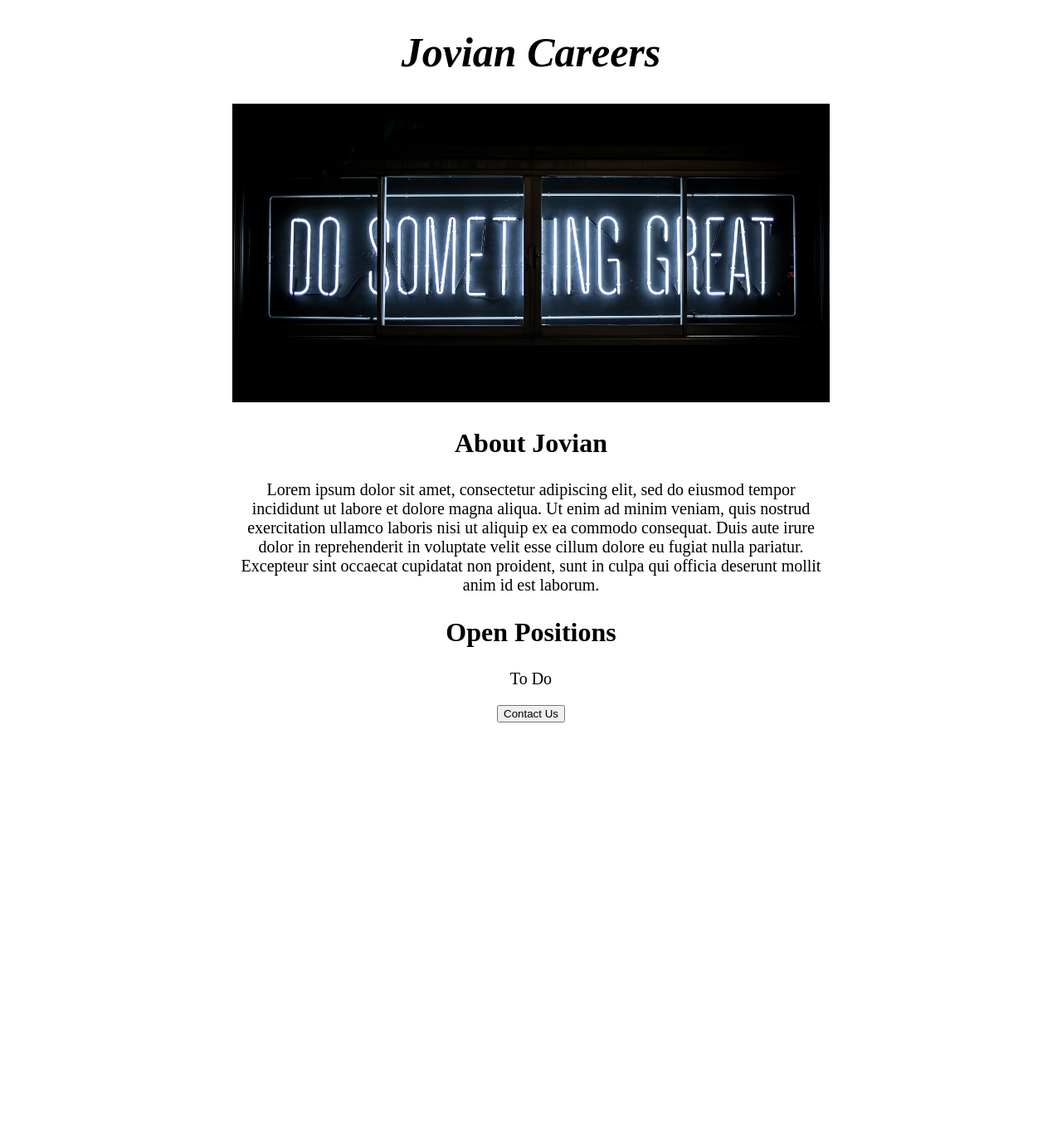
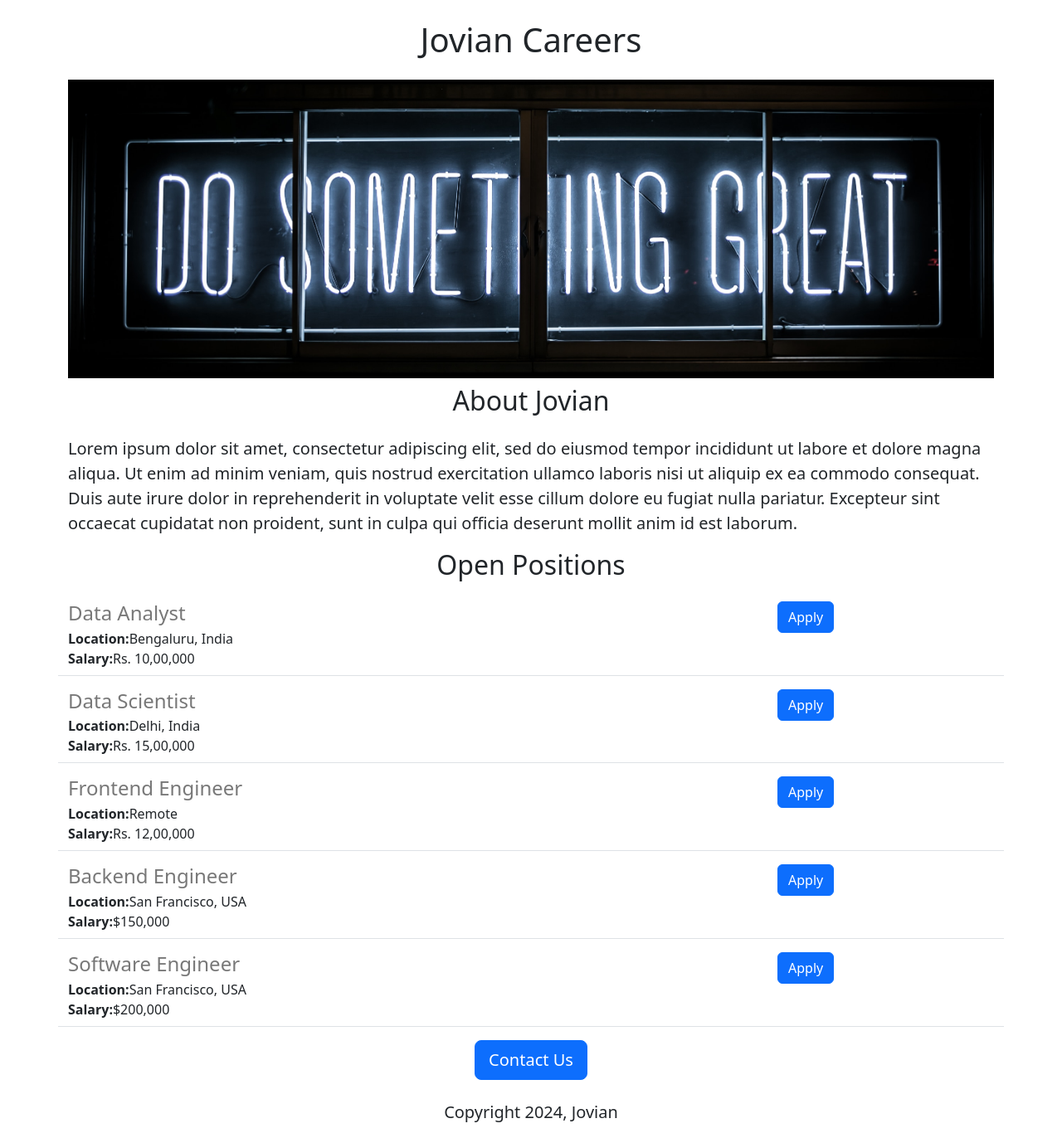
Before and after one commit to KEEPlagat/Jovian-Careers-2024_v2, a Flask app: page / in a window 1280 px wide. Shown: the whole page at 83% size. Before the commit the page ends 871 px from the top, so only its background shows below. Run offline with Flask 3, Linux system fonts and the light colour scheme.

Commit message:
Added boostrap and dynamic jobs

```diff
--- a/app.py
+++ b/app.py
@@ -1,11 +1,48 @@
-from flask import Flask, render_template, request, redirect, url_for
+from flask import Flask, render_template, request, redirect, url_for, jsonify
 
 app = Flask(__name__)
+
+JOBS = [
+  {
+    'id': 1,
+    'title': 'Data Analyst',
+    'location': 'Bengaluru, India',
+    'salary': 'Rs. 10,00,000'
+  },
+  {
+    'id': 2,
+    'title': 'Data Scientist',
+    'location': 'Delhi, India',
+    'salary': 'Rs. 15,00,000'
+  },
+  {
+    'id': 3,
+    'title': 'Frontend Engineer',
+    'location': 'Remote',
+    'salary': 'Rs. 12,00,000'
+  },
+  {
+    'id': 4,
+    'title': 'Backend Engineer',
+    'location': 'San Francisco, USA',
+    'salary': '$150,000'
+  },
+  {
+    'id': 5,
+    'title': 'Software Engineer',
+    'location': 'San Francisco, USA',
+    'salary': '$200,000'
+  }
+]
 
 
 @app.route('/')
 def index():
-  return render_template("home.html")
+  return render_template("home.html", jobs=JOBS)
+
+@app.route('/api/jobs/')
+def list_jobs():
+  return jsonify(JOBS)
 
 
 if __name__ == '__main__':
--- a/templates/home.html
+++ b/templates/home.html
@@ -4,46 +4,48 @@
     <meta charset="UTF-8">
     <meta name="viewport" content="width=device-width, initial-scale=1.0">
     <meta http-equiv="X-UA-Compatible" content="ie=edge">
-  <style>
-    h1{
-      text-align: center;
-      font-size: 50px;
-      font-style: italic;
-      font-family: 'Times New Roman', Times, serif;
-    }
-    #banner {
-      width: 100%;
-      height: 360px;
-      object-fit: cover;
-    }
-    h2 {
-      font-size: 32px;
-      font-family: 'Times New Roman', Times, serif;
-      text-align: center;
-    }
-    .bodytext  {
-      font-size: 20px;
-      font-family: 'Times New Roman', Times, serif;
-      text-align: center;
-    }
-    #container {
-      max-width: 720px;
-      margin: 0 auto;
-    }
-  </style>
+
     <title>Document</title>
-    <link rel="stylesheet"
+   <link href="https://cdn.jsdelivr.net/npm/bootstrap@5.3.2/dist/css/bootstrap.min.css" rel="stylesheet" integrity="sha384-T3c6CoIi6uLrA9TneNEoa7RxnatzjcDSCmG1MXxSR1GAsXEV/Dwwykc2MPK8M2HN" crossorigin="anonymous">
+    <style>
+      #banner{
+        width: 100%;
+        height: 360px;
+        object-fit: cover;
+      }
+    </style>
 </head>
       <body>
-        <div id="container">
-      <h1>Jovian Careers</h1>
-        <img id="banner" src="https://6b99be3a-2b33-45e2-942b-5af83f417432-00-280cos7s5y4mi.riker.replit.dev/static/banner.jpg">
-      <h2>About Jovian </h2>
-        <p class="bodytext">Lorem ipsum dolor sit amet, consectetur adipiscing elit, sed do eiusmod tempor incididunt ut labore et dolore magna aliqua. Ut enim ad minim veniam, quis nostrud exercitation ullamco laboris nisi ut aliquip ex ea commodo consequat. Duis aute irure dolor in reprehenderit in voluptate velit esse cillum dolore eu fugiat nulla pariatur. Excepteur sint occaecat cupidatat non proident, sunt in culpa qui officia deserunt mollit anim id est laborum.</p>
-        <h2> Open Positions </h2>
-        <p class="bodytext"> To Do</p>
-          <div style="text-align:center;">
-        <button> Contact Us </button>
+        <div class="container">
+      <h1 class="text-center mt-4 mb-4">Jovian Careers</h1>
+        <img class="img-fluid" id="banner" src="https://6b99be3a-2b33-45e2-942b-5af83f417432-00-280cos7s5y4mi.riker.replit.dev/static/banner.jpg">
+      <h2 class="text-center mt-2 mb-4">About Jovian </h2>
+        <p class="lead">Lorem ipsum dolor sit amet, consectetur adipiscing elit, sed do eiusmod tempor incididunt ut labore et dolore magna aliqua. Ut enim ad minim veniam, quis nostrud exercitation ullamco laboris nisi ut aliquip ex ea commodo consequat. Duis aute irure dolor in reprehenderit in voluptate velit esse cillum dolore eu fugiat nulla pariatur. Excepteur sint occaecat cupidatat non proident, sunt in culpa qui officia deserunt mollit anim id est laborum.</p>
+        <h2 class="text-center mt-2 mb-4"> Open Positions </h2>
+        <p>
+          {% for job in jobs %}
+            <div class="border-bottom row" style="margin-bottom:16px;padding-bottom:8px">
+              <div class="col-9">
+              <h4 style="color:rgb(120,120,120); margin-bottom:4px">{{ job.title }}</h4>
+              <div>
+                <b>Location:</b>{{ job.location}}
+              </div>
+              {% if 'salary' in job %}
+              <div>
+                <b>Salary:</b>{{ job.salary}}
+              </div>
+              {% endif %}
+              </div>
+              <div class="col-3">
+                <button type="button" class="btn btn-primary">Apply</button>
+              </div>
+
+            </div>
+          {% endfor %}
+        </p>
+          <div class="text-center">
+        <button class="btn btn-primary btn-lg"> Contact Us </button>
+             <p class="mt-4 lead">Copyright 2024, Jovian</p>
           </div>
           </div>
       </body>
```
